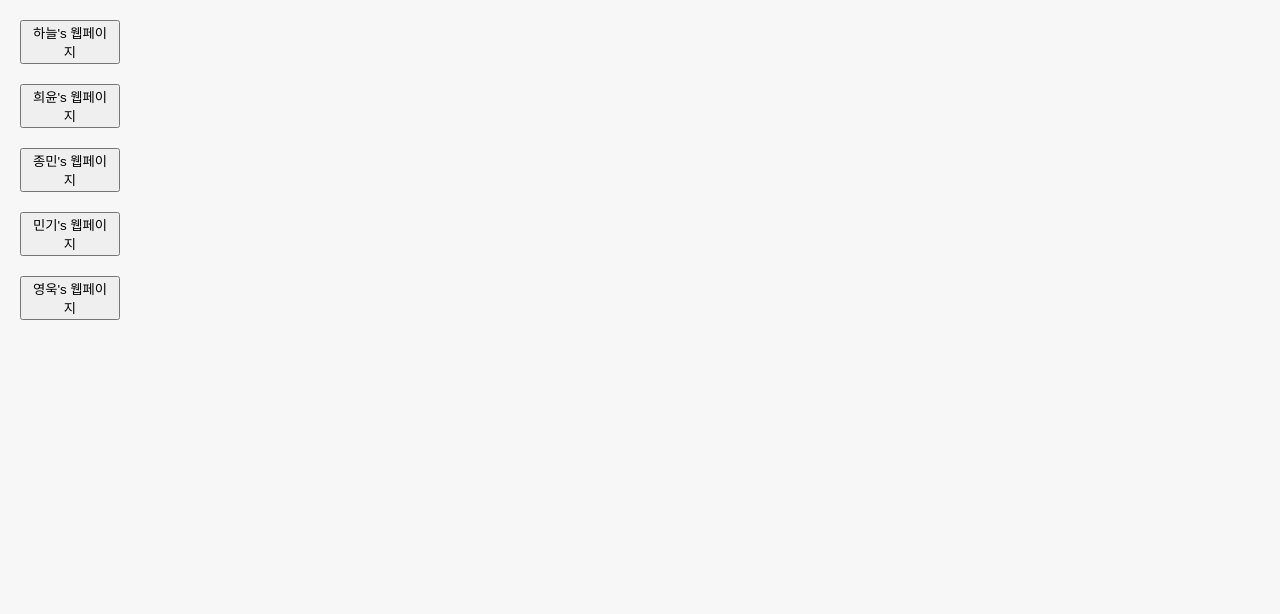
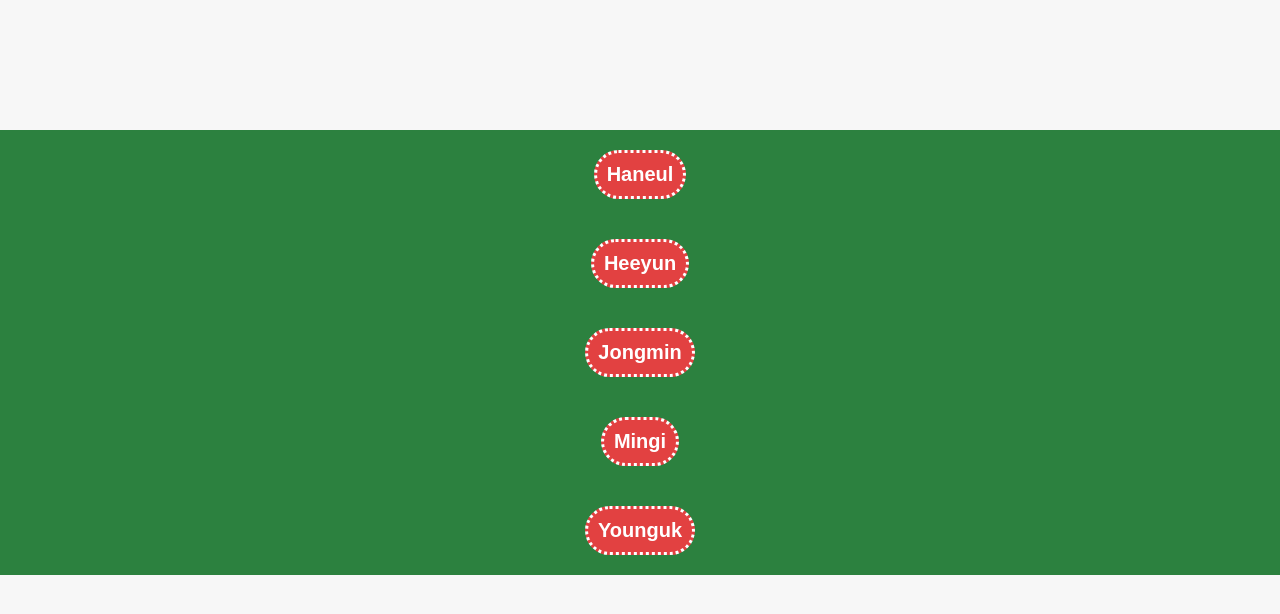
Before and after one commit to wecode-bootcamp-korea/fullstack-3-React-Webucks-3, a React app: page / in a window 1280 px wide. Built offline with nearby package versions, Linux system fonts and the light colour scheme.

Commit message:
CommonPage 수정

```diff
--- a/src/CommonPage.css
+++ b/src/CommonPage.css
@@ -1,6 +1,26 @@
 .team3Pages {
   display: flex;
   flex-direction: column;
-  width: 100px;
-  margin: 20px;
+  align-items: center;
+  width: 100%;
+  margin: 130px 0 0 0;
+  background-color:rgb(44, 129, 63);
 }
+
+.hnPage, .hyPage, .jmPage, .mgPage, .yuPage {
+  margin: 20px 0;
+}
+
+button {
+  border: 3px dotted #ffffff;
+  border-radius: 30px;
+  background-color: #e24141;
+  padding: 10px;
+  font-size: 20px;
+  font-weight: 550;
+  color: #ffffff;
+}
+
+button:hover {
+  cursor: pointer;
+}
--- a/src/CommonPage.js
+++ b/src/CommonPage.js
@@ -4,33 +4,33 @@ import "./CommonPage.css";
 
 function CommonPage() {
   return (
-    <>
-      <Link to="/login-haneul" className="team3Pages">
+    <div className="team3Pages">
+      <Link to="/login-haneul" className="hnPage">
         <button id="login-button" type="submit">
-          하늘's 웹페이지
+          Haneul
         </button>
       </Link>
-      <Link to="/login-heeyun" className="team3Pages">
+      <Link to="/login-heeyun" className="hyPage">
         <button id="login-button" type="submit">
-          희윤's 웹페이지
+          Heeyun
         </button>
       </Link>
-      <Link to="/login-jongmin" className="team3Pages">
+      <Link to="/login-jongmin" className="jmPage">
         <button id="login-button" type="submit">
-          종민's 웹페이지
+          Jongmin
         </button>
       </Link>
-      <Link to="/login-mingi" className="team3Pages">
+      <Link to="/login-mingi" className="mgPage">
         <button id="login-button" type="submit">
-          민기's 웹페이지
+          Mingi
         </button>
       </Link>
-      <Link to="/login-younguk" className="team3Pages">
+      <Link to="/login-younguk" className="yuPage">
         <button id="login-button" type="submit">
-          영욱's 웹페이지
+          Younguk
         </button>
       </Link>
-    </>
+    </div>
   );
 }
 
```
